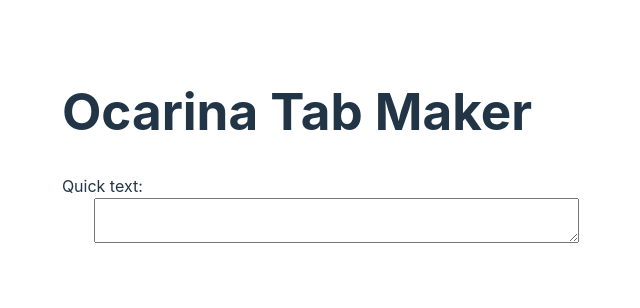
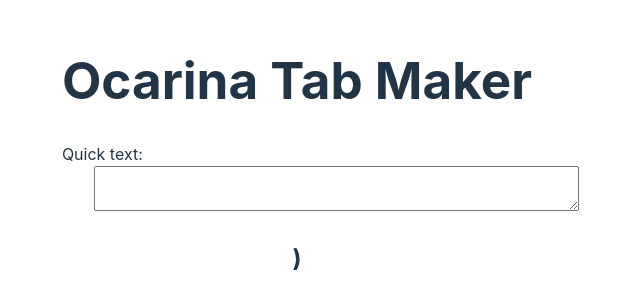
Before and after one commit to crazy4groovy/ocarina-tab-maker, a Svelte app: page / in a window 1280 px wide. Shown: the part 230-538 px from the top of the page, without its empty margins (343-983 px from the left). Built offline with nearby package versions, Linux system fonts and the light colour scheme.

Commit message:
add no-print style to inputs

```diff
--- a/src/app.css
+++ b/src/app.css
@@ -96,6 +96,12 @@ label>* {
 
   button {
     background-color: #f9f9f9;
+  }
+}
+
+@media print {
+  .no-print {
+    display: none;
   }
 }
 
--- a/src/components/inputs.svelte
+++ b/src/components/inputs.svelte
@@ -9,10 +9,11 @@
 
     function onType(e: any) {
         notes = e.target.value.toLowerCase().split("");
-        console.log(notes);
+        // console.log(notes);
     }
 </script>
 
+<div class="no-print">
     <!-- <label for="style">
         Style:
         <select name="stlye" id="style" on:change={(e) => {}}>
@@ -31,3 +32,4 @@
             value={notes.join("")}
         />
     </label>
+</div>
--- a/src/components/renderOcarina.svelte
+++ b/src/components/renderOcarina.svelte
@@ -9,9 +9,11 @@
     $: console.log("!@", groups);
 </script>
 
-{#each groups as groupNotes}
+<h2>{notes.join(",")})</h2>
+
+{#each groups as notes}
     <div class="notes">
-        {#each groupNotes as note}
+        {#each notes as note}
             <div class={`note-${note}`} alt={`note-${note}`} />
         {/each}
     </div>
```
Lines whose indentation alone changed are shown as unchanged.
